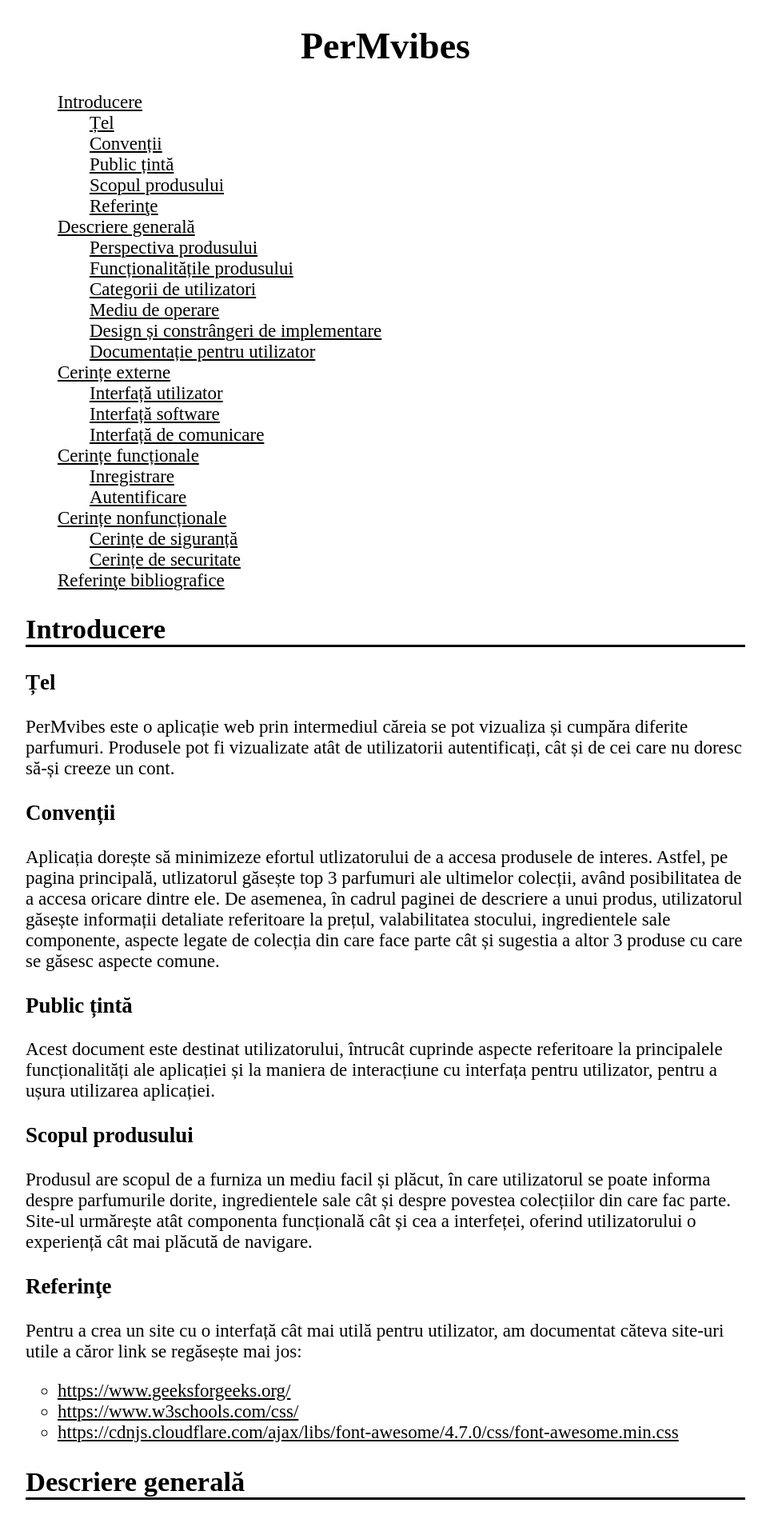
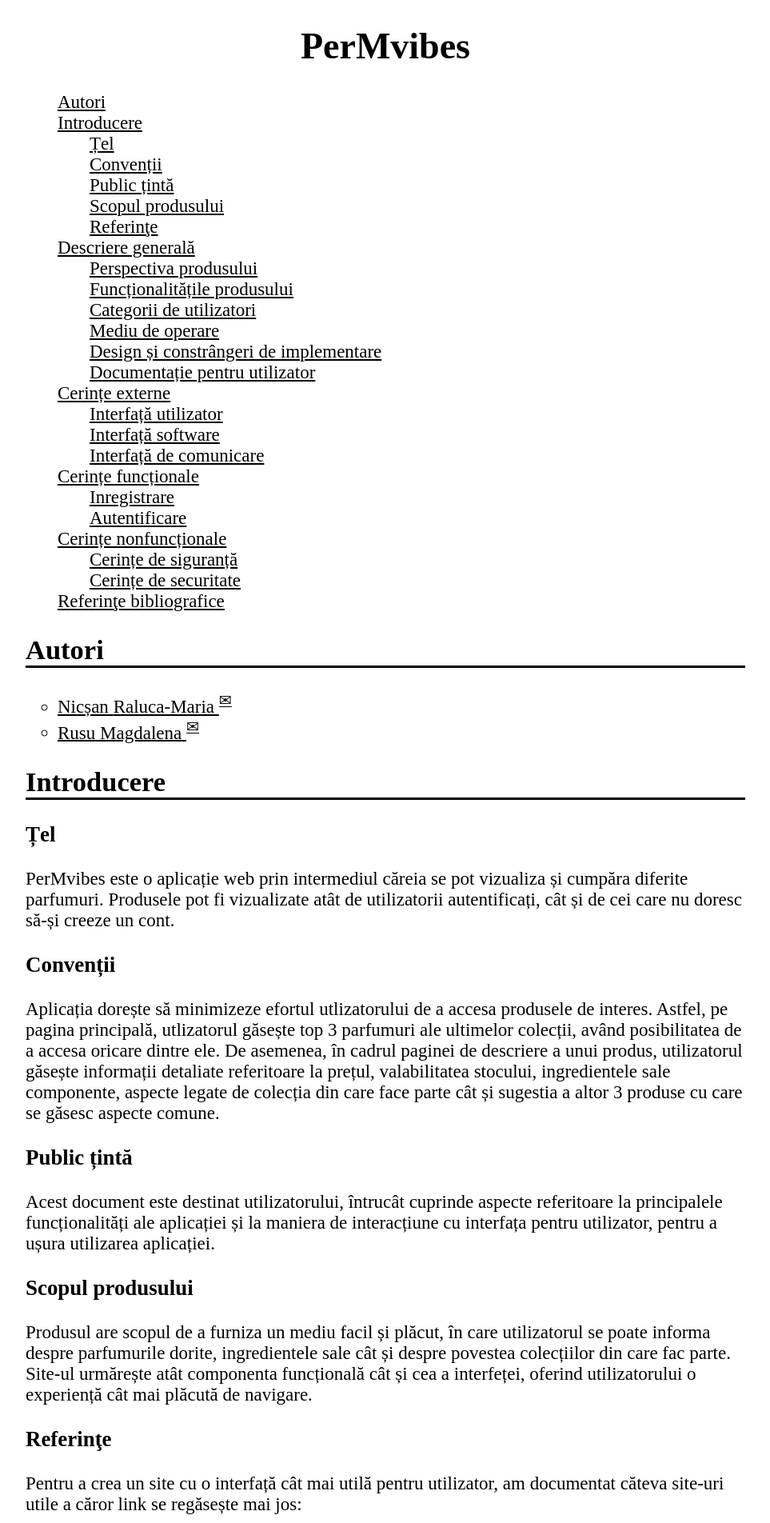
Before and after one commit to NicsanRalucaM/Perfume-Web-Manager, a PHP site: page /doc.html in a window 1280 px wide. Shown: the top 1904 px of the page at 80% size, without its empty margins (158-1121 px from the left). Run offline with PHP 8.4, Linux system fonts and the light colour scheme.

Commit message:
doc_final
Signed-off-by: RusuMagda <rusumagda3002@gmail.com>

```diff
--- a/Documentatie/doc.css
+++ b/Documentatie/doc.css
@@ -33,3 +33,6 @@
 {
     color: #000000;
 }
+img{
+    width: 100%;
+}
--- a/Documentatie/doc.html
+++ b/Documentatie/doc.html
@@ -1,5 +1,6 @@
 <!DOCTYPE html>
 <html lang="ro">
+
 <head>
     <meta charset="utf-8">
     <meta name="viewport" content="width=device-width, initial-scale=1.0, user-scalable=yes">
@@ -8,11 +9,15 @@
     <link rel="stylesheet" href="doc.css">
 
 </head>
+
 <body>
 
-<h1 itemprop="name">PerMvibes</h1>
+    <h1>PerMvibes</h1>
 
     <ol>
+        <li>
+            <a href="#authors">Autori</a>
+        </li>
         <li>
             <a href="#introduction"> Introducere</a>
             <ol>
@@ -62,21 +67,50 @@
         </li>
     </ol>
     <article id="article" typeof="schema:ScholarlyArticle" resource="#">
+        <section id="authors" typeof="sa:AuthorsList">
+            <h2>Autori</h2>
+            <ol>
+                <li property="schema:author" typeof="sa:ContributorRole">
+                    <a property="schema:author" href="#" typeof="schema:Person">
+                        <span property="schema:giveName">Nicșan </span>
+                        <span property="schema:familyName">Raluca-Maria</span>
+                    </a>
+                    <sup property="sa:roleContactPoint" typeof="schema:ContactPoint">
+                        <a property="schema:email" href="ralucanicsan@yahoo.com"
+                            title="corresponding author">&#9993;</a>
+                    </sup>
+                </li>
+
+                <li property="schema:author" typeof="sa:ContributorRole">
+                    <a property="schema:author" href="#" typeof="schema:Person">
+                        <span property="schema:giveName">Rusu</span>
+                        <span property="schema:familyName">Magdalena</span>
+                    </a>
+                    <sup property="sa:roleContactPoint" typeof="schema:ContactPoint">
+                        <a property="schema:email" href="rusumagda3002@gmail.com"
+                            title="corresponding author">&#9993;</a>
+                    </sup>
+                </li>
+            </ol>
+        </section>
         <section typeof="sa:ScholarlyArticle" role="doc-introduction">
             <h2 id="introduction">Introducere</h2>
             <h3 id="purpose">Țel</h3>
             <p>
                 PerMvibes este o aplicație web prin intermediul căreia se pot vizualiza și cumpăra diferite parfumuri.
-            Produsele pot fi vizualizate atât de utilizatorii autentificați, cât și de cei care nu doresc să-și creeze
+                Produsele pot fi vizualizate atât de utilizatorii autentificați, cât și de cei care nu doresc să-și
+                creeze
                 un cont.
             </p>
 
             <h3 id="conventions">Convenții</h3>
             <p>
-            Aplicația dorește să minimizeze efortul utlizatorului de a accesa produsele de interes. Astfel, pe pagina
+                Aplicația dorește să minimizeze efortul utlizatorului de a accesa produsele de interes. Astfel, pe
+                pagina
                 principală, utlizatorul găsește top 3 parfumuri ale ultimelor colecții, având posibilitatea de a accesa
                 oricare dintre ele. De asemenea, în
-            cadrul paginei de descriere a unui produs, utilizatorul găsește informații detaliate referitoare la prețul,
+                cadrul paginei de descriere a unui produs, utilizatorul găsește informații detaliate referitoare la
+                prețul,
                 valabilitatea stocului,
                 ingredientele sale componente, aspecte legate de colecția din care face parte cât și sugestia a altor 3
                 produse cu care se găsesc aspecte
@@ -109,7 +143,8 @@
             <ol>
                 <li><a href="https://www.geeksforgeeks.org/">https://www.geeksforgeeks.org/</a></li>
                 <li><a href="https://www.w3schools.com/css/">https://www.w3schools.com/css/</a></li>
-            <li><a href="https://www.w3schools.com/css/">https://cdnjs.cloudflare.com/ajax/libs/font-awesome/4.7.0/css/font-awesome.min.css</a>
+                <li><a
+                        href="https://www.w3schools.com/css/">https://cdnjs.cloudflare.com/ajax/libs/font-awesome/4.7.0/css/font-awesome.min.css</a>
                 </li>
 
             </ol>
@@ -134,7 +169,8 @@
             <h3 id="classesAndCharacteristics">Categorii de utilizatori</h3>
             <p>
                 Aplicația este destinată, în principal, utilizatorilor care doresc să achiziționeze un
-            parfum sau oricărei persoane ce are acces la Internet și un browser web. Se presupune că utilizatorul este
+                parfum sau oricărei persoane ce are acces la Internet și un browser web. Se presupune că utilizatorul
+                este
                 suficient de familiarizat cu un computer pentru a opera browserul, tastatura și mouse-ul și este capabil
                 să navigheze către, de la și în interiorul site-urilor web simple.
             </p>
@@ -151,11 +187,13 @@
 
             <h3 id="userDocumentation">Documentație pentru utilizator</h3>
             <p>
-            Secțiunea "FAQ" a site-ului este gândită pentru a răspunde utilizatorului la cele mai frecvente întrebări
+                Secțiunea "FAQ" a site-ului este gândită pentru a răspunde utilizatorului la cele mai frecvente
+                întrebări
                 pe care acesta
                 le poate avea în ceeea ce privește interacțiunea cu aplicația. Întrebările din secțiune sunt selectate
                 dintre intrebările frecvente
-            ale utilizatorilor, iar modalitatea lor de afișare oferă utilizatorului o navigare rapidă și o identificare
+                ale utilizatorilor, iar modalitatea lor de afișare oferă utilizatorului o navigare rapidă și o
+                identificare
                 exactă a soluțiilor la majoritatea problemelor sau
                 neclarităților pe care le poate avea în ceea ce privește interacțiunea cu site-ul.
             </p>
@@ -164,54 +202,67 @@
             <h2 id="externalRequirements"> Cerințe externe</h2>
 
             <h3 id="userInterface">Interfață utilizator</h3>
-            <p>PerMvibes poate fi folosita atat pe ecrane mari cat si pe browserul
-                telefonului al carui ecran este de dimensiuni mai reduse, iar datorita design-ului responsive calitatea
+            <p>PerMvibes poate fi folosită atât pe ecrane mari cât și pe browserul
+                telefonului al carui ecran este de dimensiuni mai reduse, iar datorită design-ului responsive calitatea
                 interfaței nu este afectată.
                 Tematica site-ului este una cât mai naturală, în note de albastru și gold, încercând să ofere un
                 sentiment însuflețit,
                 plin de viață și energie, dinamic, intens și puternic.</p>
             <p>Interfața aplicației este simplă. Pentru a creea layout-ul, fiecare pagină s-a structurat folosind flex,
                 deoarece este util în amplasarea elementelor în pagină. </p>
-            <p>Bara dublă de navigare este un element din interfață care este comun tuturor paginilor din aplicație, si
-                de aceea are propriul css, astfel incat orice modificare facuta asupra ei sa se aplice simultan tuturor
+            <p>Bara dublă de navigare este un element din interfață care este comun tuturor paginilor din aplicație, și
+                de aceea are propriul css, astfel încât orice modificare făcută asupra ei să se aplice simultan tuturor
                 paginilor .
                 Prima bară conține
                 logo-ul aplicației, urmat de bara de căutare care va interoga baza de date și un meniu minimalist în
                 partea dreaptă care
                 conține butonul pentru pagina principala , pagina contului , a coșului de cumpărături, a listei cu
-                produse favorite, pagina de LOGIN si
+                produse favorite, pagina de LOGIN și
                 HELP, reprezentate și de icon-uri specifice.
-               <img src="Interfata/navbar1.png" width="100%" alt="navbar1">
+                <img src="Interfata/navbar1.png" alt="navbar1">
                 Dacă site-ul este accesat de pe browserul unui device care are dimenisuni mai mici de 650px meniul se
-                ascunde după o iconita poziționat în partea dreaptă a bării.
+                ascunde după o iconiță poziționată în partea dreaptă a bării.
                 Acesta este afișat vertical în partea stângă peste elementele din pagină,
-                folosind un font de 10px , prin apăsarea pe icon-ul care are in spate o caseta de selectare. De
-                asemenea, se redimensionează si bara decăutare și logo-ul.
-                A doua bara reprezinta meniul principal al site-ului care face legatura cu paginile: NEWS, PERFUMES,
-                BRANDS, COLLECTIONS si ABOUT. In momentul in care dimensiunea display-ului scade sub 650px, aceasta bara
-                isi schimba modul de afisare, coloanele pozitionandu-se de aceasta data unua sub alta.
-                <img src="Interfata/navbar2.png" width="100%" alt="navbar2">
+                prin apăsarea pe icon-ul care are în spate o casetă de selectare. De
+                asemenea, se redimensionează și bara de căutare și logo-ul.
+                A doua bară reprezintă meniul principal al site-ului care face legatura cu paginile: NEWS, PERFUMES,
+                BRANDS, COLLECTIONS și ABOUT. În momentul în care dimensiunea display-ului scade sub 650px, aceasta bară
+                își schimbă modul de afișare, coloanele poziționându-se de aceasta dată una sub alta.
+                <img src="Interfata/navbar2.png" alt="navbar2">
             </p>
             <p>
-                De asemenea, un alt element din interfata comun paginilor site-ului este subsolul, care la fel ca si ara
+                De asemenea, un alt element din interfață comun paginilor site-ului este subsolul, care la fel ca și
+                bara
                 dublă de navigare are un css propriu.
-                Acesta reprezinta,de fapt, un rand impartit in doua coloane, ce contin informațiile de contactare sau o
-                legatura catre pagina ABOUT US. Acest element este si el la randul lui creat astfel ca dupa anumite
-                dimensiuni sa se redimensioneze in asa fel incat sa aiba un aspect placut pe orice tip de device.
-                Acest lucru s-a realizat folosind flex, initial de tip row ca dupa ce dimensiunea scade de 650px sa se
+                Acesta reprezintă, de fapt, un rând împărțit în două coloane, ce conțin informațiile de contactare sau o
+                legătură către pagina ABOUT US. Acest element este și el la rândul lui creat astfel ca dupa anumite
+                dimensiuni să se redimensioneze în așa fel încăt să aibă un aspect plăcut pe orice tip de device.
+                Acest lucru s-a realizat folosind flex, inițial de tip row ca dupa ce dimensiunea scade de 650px să se
                 transforme in flex-column.
-                <img src="Interfata/subsol.png" width="100%" alt="subsol">
+                <img src="Interfata/subsol.png" alt="subsol">
             </p>
             <h4>Pagina principala</h4>
-        <img src="Interfata/HomePage1.png" width="100%" alt="img1">
-        <img src="Interfata/HomePage2.png" width="100%" alt="img2">
+            <p>
+                Pagina principală, care este totodată și pagina de NEWS, are în deschidere un video ales în conformitate
+                cu tematica și spectrul de culori folosit.
+            </p>
+            <p>
+                Următoarea parte din pagină este realizată folosind flex și conține cele mai noi 3 parfumuri. Aceasta
+                este formată din 3 rânduri împărțite la rândul lor în două coloane. În cele două coloane se află o
+                imagine a produsului și o mică descriere care să stărnească curiozitatea posibilului cumpărator, precum
+                și un buton care să-i permită utilizatorului să ajungă direct la pagina produsului pentru a
+                vedea mai multe detalii.
+            </p>
+            <img src="Interfata/HomePage1.png" alt="img1">
+            <img src="Interfata/HomePage2.png" alt="img2">
             <h4>Pagina unui produs</h4>
             <p>Pagina produsului are scopul de a prezenta informații, aspecte ale parfumului într-un mod cât mai clar și
                 ușor de interceptat de către utilizator.
                 Astfel, prin intermediul flexului pagina este împărțită în 3 secțiuni principale.
             </p>
             <p>
-            Partea de sus conține două dintre ele, ca și cum ar fi un tabel cu două coloane. În partea stângă este pusă
+                Partea de sus conține două dintre ele, ca și cum ar fi un tabel cu două coloane. În partea stângă este
+                pusă
                 poza produsului.
                 Iar partea dreaptă conține: numele, drescrierea și cele două butoane de adăugare în coș sau în lista de
                 favorite.
@@ -219,33 +270,51 @@
                 restul aplicației, textul din interior fiind completat de câte o iconiță specifică.
             </p>
             <p>
-            A treia parte conține restul informațiilor, începând prin prezentarea a 4 ingrediente componente de bază,
+                A treia parte conține restul informațiilor, începând prin prezentarea a 4 ingrediente componente de
+                bază,
                 fiecare dintre ele putând fi accesate,
                 în ideea că site-ul va afișa toate parfumurile care au în componența lor ingredientul respectiv.
-            Imediat după sunt afișate alte 3 parfumuri care se aseamănă cu produsul curent, având aspecte comune precum,
+                Imediat după sunt afișate alte 3 parfumuri care se aseamănă cu produsul curent, având aspecte comune
+                precum,
                 colecția de provenieință sau componența.
             </p>
 
-        <img src="Interfata/product.png" width="100%" alt="img3">
-        <img src="Interfata/product2.png" width="100%" alt="img4">
+            <img src="Interfata/product.png" alt="img3">
+            <img src="Interfata/product2.png" alt="img4">
             <h4>Pagina de About</h4>
-        <img src="Interfata/About11.png" width="100%" alt="img5">
-        <img src="Interfata/About22.png" width="100%" alt="img6">
-        <img src="Interfata/About33.png" width="100%" alt="img7">
+            <p>
+                Pagina de About are scopul de oferi utilizatorului o descriere a ceea ce este PerMvibes într-un mod cât
+                mai clar.
+            </p>
+            <p>
+                Aceasta este divizată în mai multe părți folosind flex.
+                Prima parte conține o imagine, aleasă în ton cu spectrul de culori folosit pentru site, unde se află și
+                titlul paginii ABOUT US.
+                Următoarele doua părți, imparțite ambele în doua coloane, conțin o imagina specifică unui site de
+                parfumuri, o descriere generală căt și una mai detaliată a PerMvibes, precum și un buton care să permită
+                utilizatorului să meargă la pagina cu produse pentru a incepe cumpăraturile.
+
+            </p>
+            <img src="Interfata/About11.png" alt="img5">
+            <img src="Interfata/About22.png" alt="img6">
+            <img src="Interfata/About33.png" alt="img7">
             <h4>Pagina de Help</h4>
-        <p>Pagina de Help conține o serie de întrebări frecvente pe care utlizatorii le-ar putea avea, în legătură cu
-            operațiile de bază pe care le pot face în cadrul aplicației. Pentru un aspect mai captivat în completarea
+            <p>Pagina de Help conține o serie de întrebări frecvente pe care utlizatorii le-ar putea avea, în legătură
+                cu
+                operațiile de bază pe care le pot face în cadrul aplicației. Pentru un aspect mai captivat în
+                completarea
                 informațiilor, chiar la inceputul paginei au fost amplasate 3 poze sugestive ideii de HELP.</p>
-        <img src="Interfata/Help.png" width="100%" alt="img7">
+            <img src="Interfata/Help.png" alt="img7">
             <h4>Pagina de Login</h4>
             <p>Conține un titlu ~WELCOME~, un form de Login și un buton de pt a da submit pentru data introdusă ca input
                 ~Sign In~.
                 Ele fiind băgate într-un container, care face la rândul lui din întregul container al paginii, pentru a
-            cărui fundal a fost aleasă o poză în concordanță cu tematica aleasă.Pentru a nu tăia din imaginea aleasă,
+                cărui fundal a fost aleasă o poză în concordanță cu tematica aleasă.Pentru a nu tăia din imaginea
+                aleasă,
                 background-ul containerului
                 secundar este făcut transparent specificând o culoare de albastru prin hsla.
             </p>
-        <img src="Interfata/Login.png" width="100%" alt="img8">
+            <img src="Interfata/Login.png" alt="img8">
             <h3 id="softwareInterface">Interfață software</h3>
             <p>
                 Aplicația va dispune de o conectare la o bază de date relațională: MySQL, pentru
@@ -273,7 +342,73 @@
         </section>
         <section typeof="sa:ReferenceList" id="referinte" role="doc-bibliography">
             <h2 id="bibliography">Referințe bibliografice</h2>
+
+            <ol>
+                <li property="schema:citation" role="doc-biblioentry" typeof="schema:WebPage" id="Scholarly-html1"
+                    resource="https://w3c.github.io/scholarly-html/">
+                    <cite property="schema:name">
+                        <a href="https://w3c.github.io/scholarly-html/">Scholarly HTML</a>
+                    </cite>, de
+                    <span property="schema:author" typeof="schema:Person">
+                        <span property="schema:givenName">Tzviya</span>
+                        <span property="schema:aditionalName">Wiley</span>
+                        <span property="schema:familiyName">Siegman</span>
+
+                    </span>&amp;
+                    <span property="schema:author" typeof="schema:Person">
+                        <span property="schema:givenName">Robin</span>
+                        <span property="schema:familiyName">Berjon</span>
+                    </span>
+                </li>
+                <li property="schema:citation" role="doc-biblioentry" typeof="schema:WebPage" id="Scholarly-html2"
+                    resource="https://vivliostyle.github.io/vivliostyle_doc/samples/scholarly/index.html">
+                    <cite property="schema:name">
+                        <a href="https://vivliostyle.github.io/vivliostyle_doc/samples/scholarly/index.html">What is
+                            Scholarly HTML?</a>
+                    </cite>, de
+                    <span property="schema:author" typeof="schema:Person">
+                        <span property="schema:givenName">Robin</span>
+                        <span property="schema:familiyName">Berjon</span>
+
+                    </span>&amp;
+                    <span property="schema:author" typeof="schema:Person">
+                        <span property="schema:givenName">Sebastien</span>
+                        <span property="schema:familiyName">Ballesteros</span>
+                    </span>
+                </li>
+                <li property="schema:citation" role="doc-biblioentry" typeof="schema:WebPage" id="busaco1"
+                    resource="https://profs.info.uaic.ro/~busaco/teach/courses/web/web-film.html">
+                    <span property="schema:author" typeof="schema:Person">
+                        <span property="schema:givenName">Sabin</span>
+                        <span property="schema:aditionalName">Corneliu</span>
+                        <span property="schema:familiyName">Buraga</span>
+                    </span>,
+                    <cite property="schema:name">
+                        <a href="https://profs.info.uaic.ro/~busaco/teach/courses/web/web-film.html">
+                            Site-ul disciplinei "Tehnologii Web"
+                        </a> parte a
+                        <span typeof="schema:Organization" resource="https://www.uaic.ro">
+                            <a href="https://www.uaic.ro">
+                                <span property="schema:name">UAIC</span>
+                            </a>
+                        </span>
+                    </cite>
+                </li>
+
+                <li property="schema:citation" role="doc-biblioentry" typeof="schema:WebPage" id="busaco2"
+                    resource="https://www.w3schools.com">
+                    <cite property="schema:name">
+                        <a href="https://www.w3schools.com">
+                            W3School
+                        </a>
+                    </cite>
+                </li>
+            </ol>
+
+
+
         </section>
     </article>
 </body>
+
 </html>
```
Lines whose indentation alone changed are shown as unchanged.
